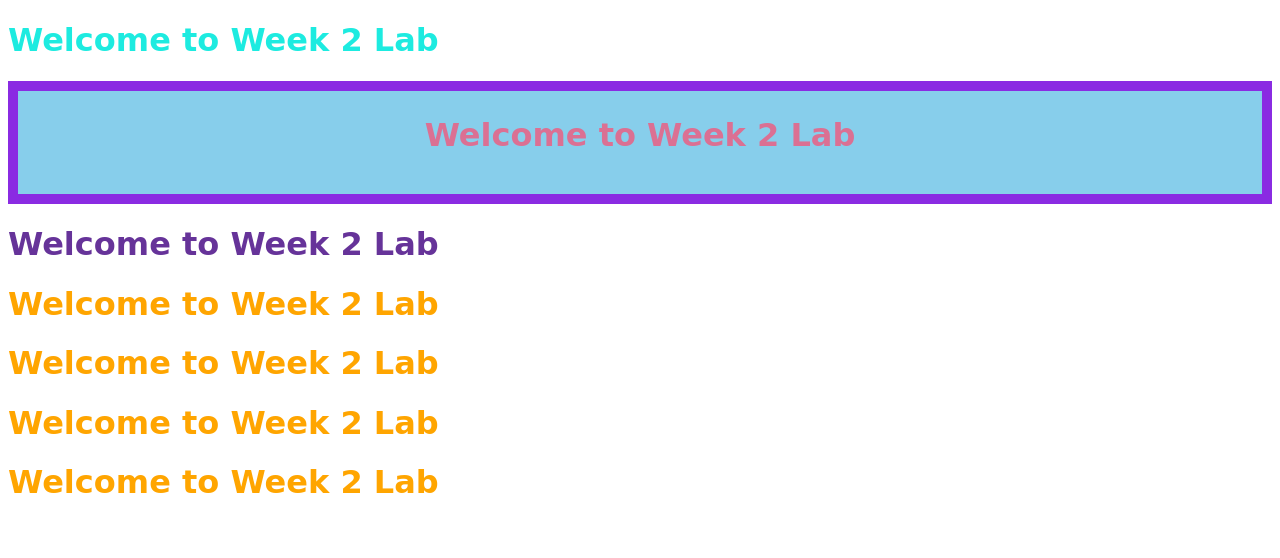
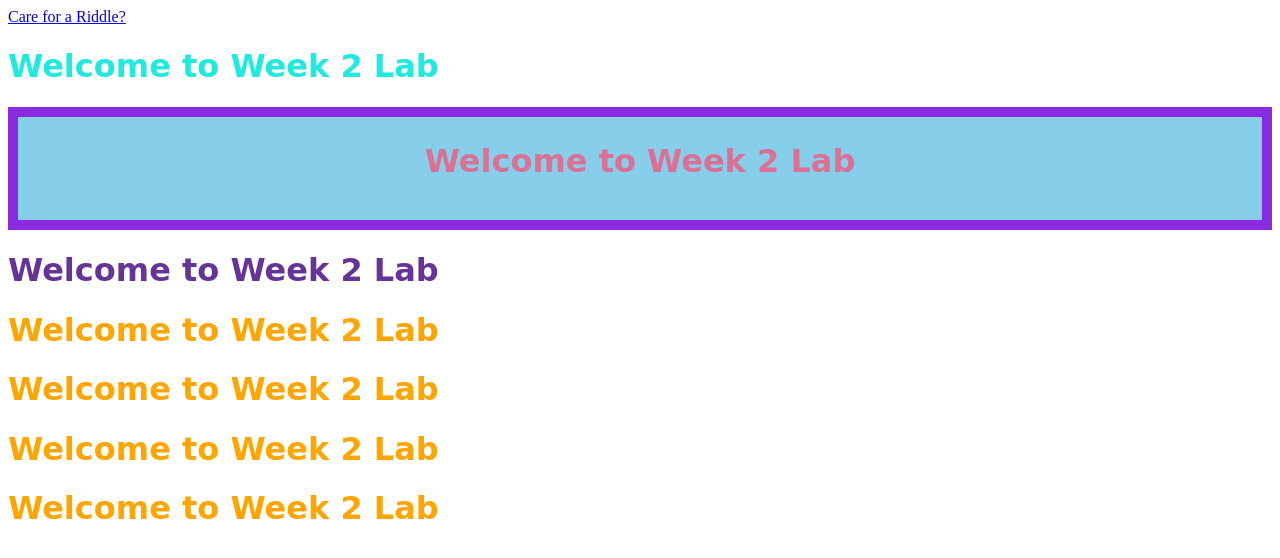
Before and after one commit to Tpreacher/HTML_JavaScript41, a plain HTML site: page HTML_Javascript_41/Week2Lab/index.html in a window 1280 px wide. Drawn offline with Linux system fonts and the light colour scheme.

Commit message:
End of Class Week 2

```diff
--- a/HTML_Javascript_41/Week2Lab/index.html
+++ b/HTML_Javascript_41/Week2Lab/index.html
@@ -5,6 +5,7 @@
     <meta name="viewport" content="width=device-width, initial-scale=1.0">
     <title>Week 2 CSS Lab</title>
     <link rel="stylesheet" href="style.css">
+    <a href="riddle.html">Care for a Riddle?</a>
     <style>
         /*CSS goes here*/
         h1{
```
